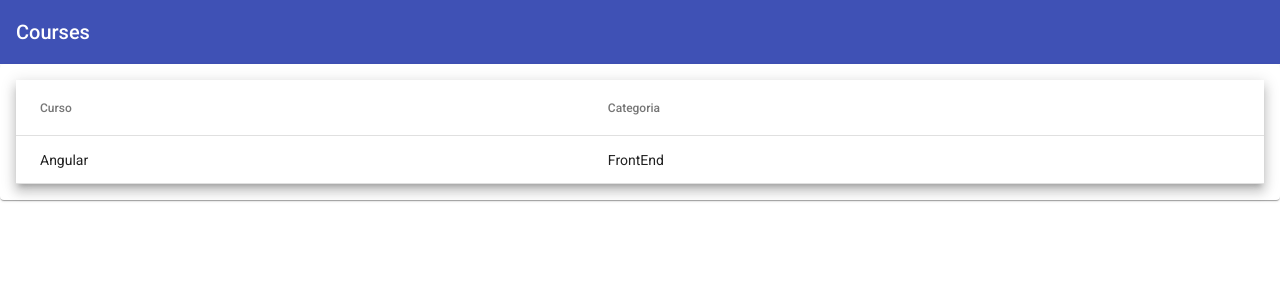
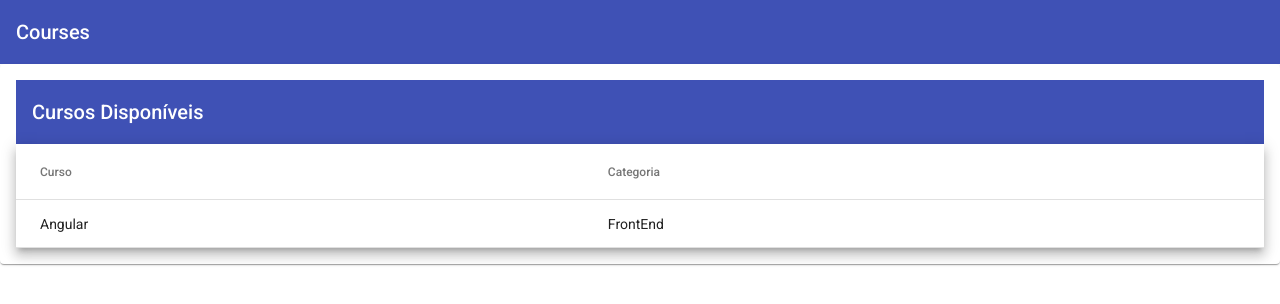
Before and after one commit to arthurmdros/InitialProject, an Angular app in the folder frontend/: page /courses in a window 1280 px wide. Shown: the top 304 px of the page. Built offline with nearby package versions, Linux system fonts and the light colour scheme.

Commit message:
Adding toolbar component in course component

```diff
--- a/frontend/src/app/courses/courses/courses.component.html
+++ b/frontend/src/app/courses/courses/courses.component.html
@@ -1,4 +1,5 @@
 <mat-card>
+  <mat-toolbar color="primary"> Cursos Disponíveis </mat-toolbar>
 <table mat-table [dataSource]="courses" class="mat-elevation-z8">
 
   <!-- Name Column -->
```
